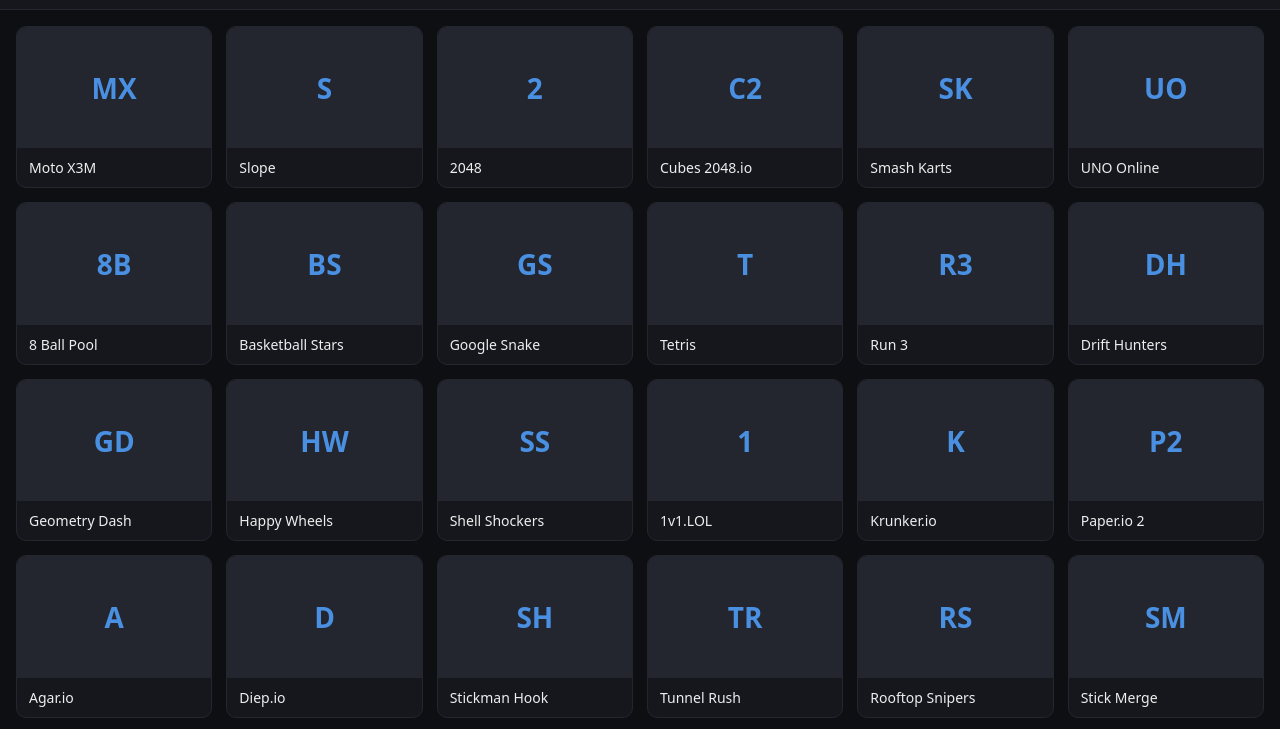
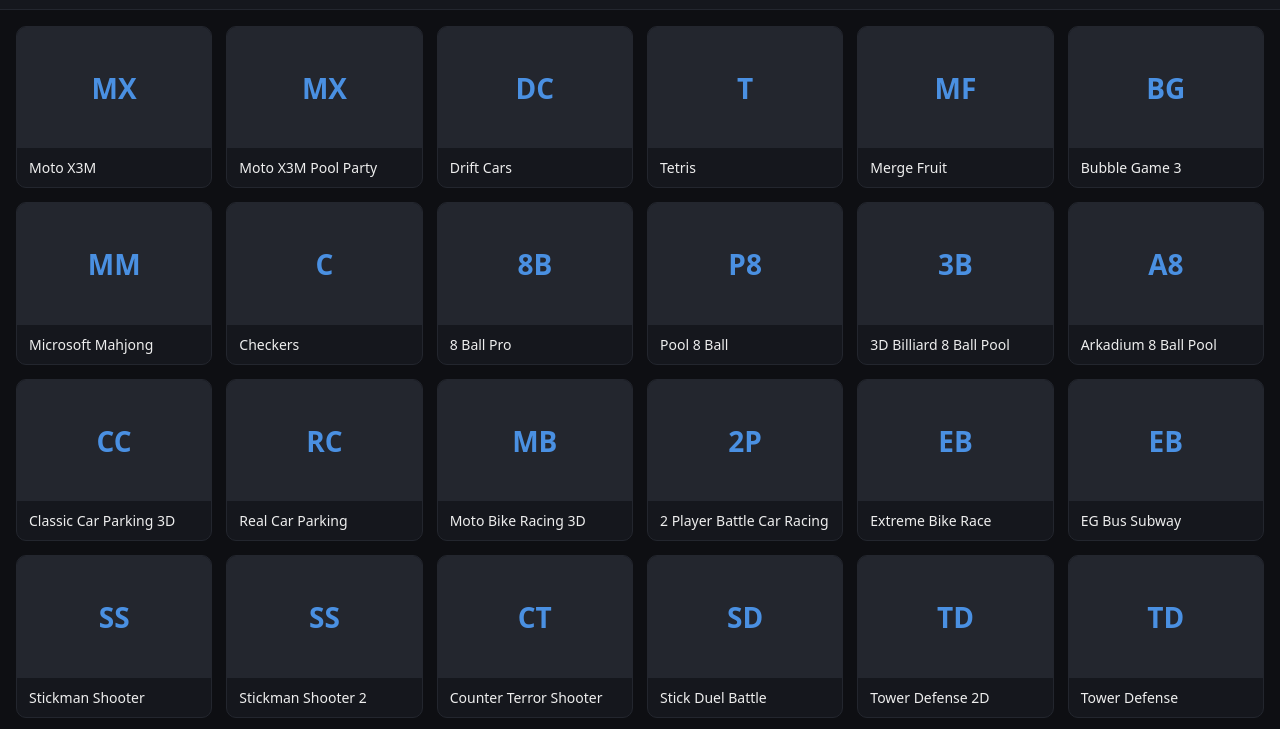
Before and after one commit to pinaple123/pinaple123.github.io, a plain HTML site: page index.html in a window 1280 px wide. Shown: the part 49-778 px from the top of the page. Drawn offline with Linux system fonts and the light colour scheme.

Commit message:
switch from CrazyGames (now blocks embedding) to GameDistribution
CrazyGames now returns 401 + X-Frame-Options: SAMEORIGIN for /embed/<slug>.
GameDistribution (Azerion) explicitly allows third-party iframing — 26 verified
game IDs swapped in, embed URL changed to html5.gamedistribution.com/<id>/.
CLAUDE.md updated to document the new approach.

```diff
--- a/index.html
+++ b/index.html
@@ -83,32 +83,36 @@
 </div>
 
 <script>
-  // CrazyGames allows iframe embedding via /embed/<slug>
+  // GameDistribution allows third-party iframe embedding (verified: no X-Frame-Options, no CSP frame-ancestors).
+  // URL format: https://html5.gamedistribution.com/<id>/
+  // CrazyGames was removed because they now block embedding (401 + SAMEORIGIN).
   const GAMES = [
-    { slug: "moto-x3m",            name: "Moto X3M" },
-    { slug: "slope",               name: "Slope" },
-    { slug: "2048",                name: "2048" },
-    { slug: "cubes-2048-io",       name: "Cubes 2048.io" },
-    { slug: "smash-karts",         name: "Smash Karts" },
-    { slug: "uno-online",          name: "UNO Online" },
-    { slug: "8-ball-pool-with-buddies", name: "8 Ball Pool" },
-    { slug: "basketball-stars",    name: "Basketball Stars" },
-    { slug: "google-snake",        name: "Google Snake" },
-    { slug: "tetris",              name: "Tetris" },
-    { slug: "run-3",               name: "Run 3" },
-    { slug: "drift-hunters",       name: "Drift Hunters" },
-    { slug: "geometry-dash",       name: "Geometry Dash" },
-    { slug: "happy-wheels",        name: "Happy Wheels" },
-    { slug: "shell-shockers",      name: "Shell Shockers" },
-    { slug: "1v1-lol",             name: "1v1.LOL" },
-    { slug: "krunker-io",          name: "Krunker.io" },
-    { slug: "paper-io-2",          name: "Paper.io 2" },
-    { slug: "agar-io",             name: "Agar.io" },
-    { slug: "diep-io",             name: "Diep.io" },
-    { slug: "stickman-hook",       name: "Stickman Hook" },
-    { slug: "tunnel-rush",         name: "Tunnel Rush" },
-    { slug: "rooftop-snipers",     name: "Rooftop Snipers" },
-    { slug: "stick-merge",         name: "Stick Merge" },
+    { id: "5b0abd4c0faa4f5eb190a9a16d5a1b4c", name: "Moto X3M" },
+    { id: "f804d079d19f44d3b951ead4588e974a", name: "Moto X3M Pool Party" },
+    { id: "f6c198ea49464c2ebe2558c89d1e1ee1", name: "Drift Cars" },
+    { id: "647536adcfa040668029eae70c72ce33", name: "Tetris" },
+    { id: "2dee9d404697435aa76111eb4015e1d5", name: "Merge Fruit" },
+    { id: "27673bc45d2e4b27b7cd24e422f7c257", name: "Bubble Game 3" },
+    { id: "46e4207f29ca4de1affc5596be40f7f0", name: "Microsoft Mahjong" },
+    { id: "134db518698b45bc80e27e466b14345b", name: "Checkers" },
+    { id: "20fa5406b00643128250478502fa5453", name: "8 Ball Pro" },
+    { id: "587cc8f8b84b484f9267a7ec1caa5328", name: "Pool 8 Ball" },
+    { id: "5599daed64d9456992f9029945544e1d", name: "3D Billiard 8 Ball Pool" },
+    { id: "d02120780e594158ab61869028223cf1", name: "Arkadium 8 Ball Pool" },
+    { id: "c812b37e92cc419a87c00e3d33a90e33", name: "Classic Car Parking 3D" },
+    { id: "55687da035f245aeb3945e358fb3fd59", name: "Real Car Parking" },
+    { id: "0418077834c04165806f432b5d4b2117", name: "Moto Bike Racing 3D" },
+    { id: "61b7b8e7e9414c80997a2e72190407d2", name: "2 Player Battle Car Racing" },
+    { id: "347d3d5f72aa46e9bdd88052351a6d85", name: "Extreme Bike Race" },
+    { id: "8baa45aabd504c1ab7a6c4ee9b1a336f", name: "EG Bus Subway" },
+    { id: "6729f660517a479ab2edf32d4665800e", name: "Stickman Shooter" },
+    { id: "d293147adac449bd9e4d8f5934f8252e", name: "Stickman Shooter 2" },
+    { id: "b2626cb4ee884e8881b2420f6fbf4107", name: "Counter Terror Shooter" },
+    { id: "1d7959f081b4453498ee9916b693988c", name: "Stick Duel Battle" },
+    { id: "7f27295d85f24a16b0a9eb5df0f94fb1", name: "Tower Defense 2D" },
+    { id: "77e1107ca4be4fdfb62b498d014bbfa7", name: "Tower Defense" },
+    { id: "d4ac0ead7ff5403eb3aa6ab620b0b959", name: "Gold Tower Defense" },
+    { id: "c87a32902f7f486bbd639514cfa5cb58", name: "Zombie Idle Defense" },
   ];
 
   const grid = document.getElementById("grid");
@@ -135,7 +139,7 @@
 
   function play(g) {
     playerTitle.textContent = g.name;
-    frame.src = `https://www.crazygames.com/embed/${g.slug}`;
+    frame.src = `https://html5.gamedistribution.com/${g.id}/`;
     player.classList.add("open");
   }
 
```
Also changed, not shown: 1 other file.
